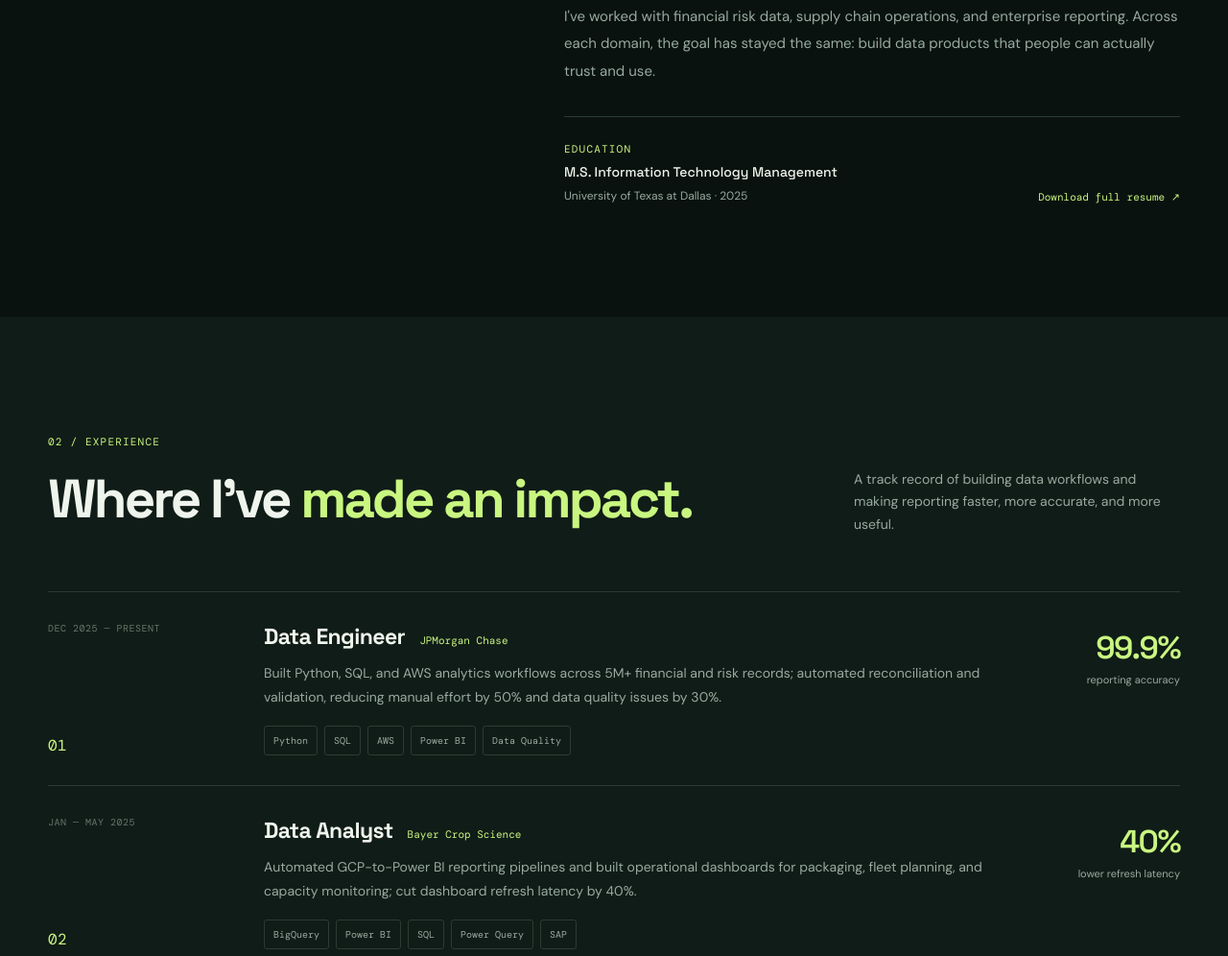
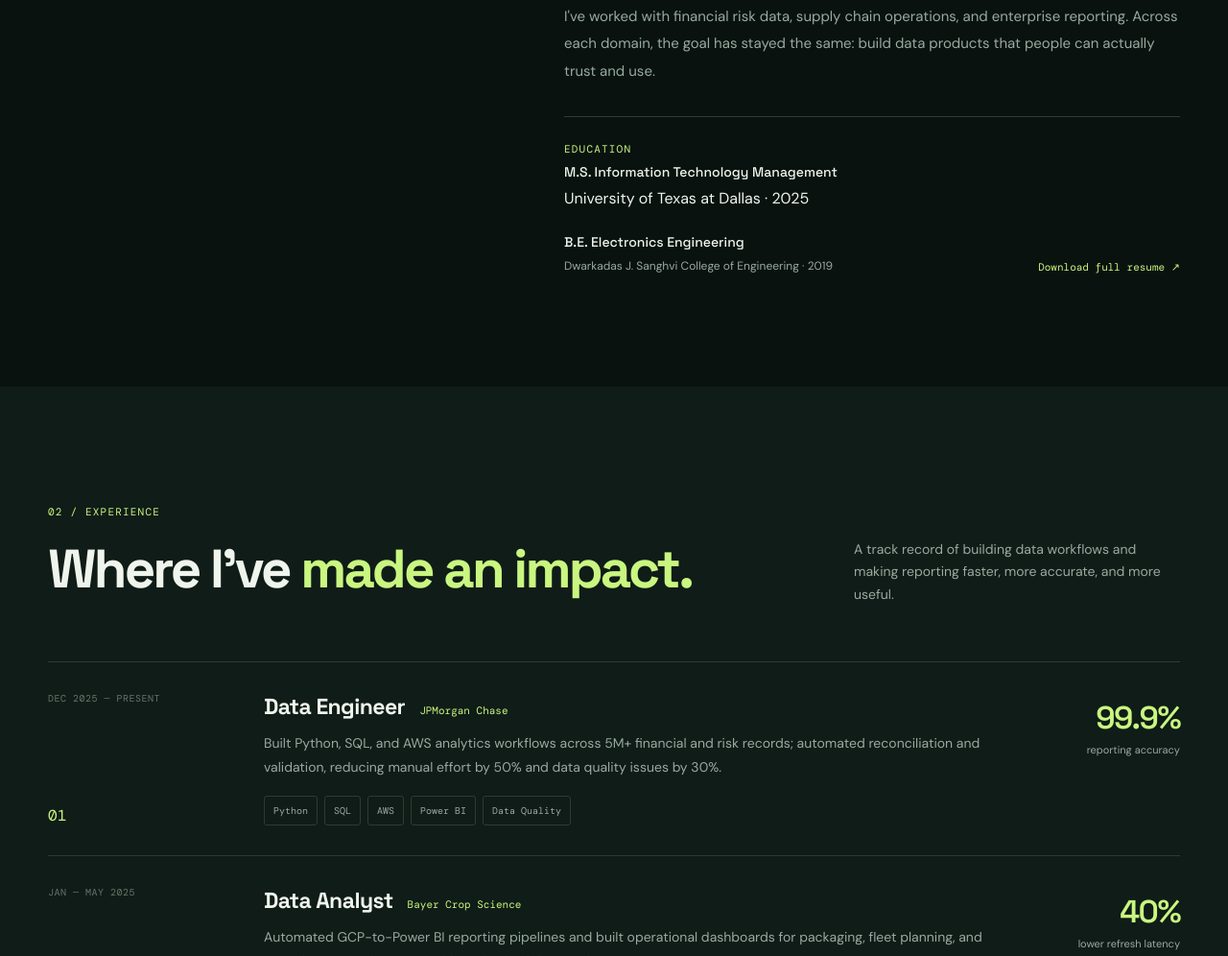
Before and after one commit to NavalDhandha/NavalDhandha.github.io, a plain HTML site: page index.html in a window 1280 px wide. Shown: the part 1668-2664 px from the top of the page at 96% size. Drawn offline with nearby package versions, Linux system fonts and the light colour scheme.

Commit message:
Update about section with education details
Added educational background and updated resume download link.

```diff
--- a/index.html
+++ b/index.html
@@ -58,7 +58,7 @@
       <div class="hero-footer"><span>SCROLL TO EXPLORE <span aria-hidden="true">↓</span></span></div>
     </section>
     <section class="metric-strip" aria-label="Selected career results"><div class="shell metrics"><div><strong>5M<span>+</span></strong><span>Financial & risk records</span></div><div><strong>50<span>%</span></strong><span>Less manual reporting effort</span></div><div><strong>99.9<span>%</span></strong><span>Reporting accuracy</span></div><div><strong>40<span>%</span></strong><span>Faster decision turnaround</span></div></div></section>
-    <section class="section shell about-grid" id="about"><div class="section-side"><span class="section-index">01 / ABOUT</span><h2>More than <em>just</em> the data.</h2></div><div class="about-content"><p class="lead">I work at the intersection of <span>engineering, analytics, and business impact.</span></p><p>My focus is the full data journey: getting information from fragmented source systems, making it reliable through transformation and validation, and putting it into the hands of people who need to make decisions.</p><p>I've worked with financial risk data, supply chain operations, and enterprise reporting. Across each domain, the goal has stayed the same: build data products that people can actually trust and use.</p><div class="about-bottom"><div class="education-item"><span class="small-label">EDUCATION</span><strong>M.S. Information Technology Management</strong><span>University of Texas at Dallas · 2025</span></div><a href="resume.docx" class="text-link" download>Download full resume ↗</a></div></div></section>
+    <section class="section shell about-grid" id="about"><div class="section-side"><span class="section-index">01 / ABOUT</span><h2>More than <em>just</em> the data.</h2></div><div class="about-content"><p class="lead">I work at the intersection of <span>engineering, analytics, and business impact.</span></p><p>My focus is the full data journey: getting information from fragmented source systems, making it reliable through transformation and validation, and putting it into the hands of people who need to make decisions.</p><p>I've worked with financial risk data, supply chain operations, and enterprise reporting. Across each domain, the goal has stayed the same: build data products that people can actually trust and use.</p><div class="about-bottom"><div class="education-item"><span class="small-label">EDUCATION</span><strong>M.S. Information Technology Management</strong><span>University of Texas at Dallas · 2025</span><strong style="margin-top: 18px;"> B.E. Electronics Engineering </strong><span>Dwarkadas J. Sanghvi College of Engineering · 2019</span></div><a href="Resume_NavalDhandha.pdf" class="text-link" download>Download full resume ↗</a></div></div></section>
     <section class="section section-shaded" id="work"><div class="shell"><div class="section-head"><div><span class="section-index">02 / EXPERIENCE</span><h2>Where I've <em>made an impact.</em></h2></div><p>A track record of building data workflows and making reporting faster, more accurate, and more useful.</p></div><div class="experience-list">
       <article class="experience"><div class="experience-meta"><span class="exp-date">DEC 2025 — PRESENT</span><span class="exp-counter">01</span></div><div class="exp-main"><div class="exp-heading"><h3>Data Engineer</h3><span class="company">JPMorgan Chase</span></div><p>Built Python, SQL, and AWS analytics workflows across 5M+ financial and risk records; automated reconciliation and validation, reducing manual effort by 50% and data quality issues by 30%.</p><div class="tag-row"><span>Python</span><span>SQL</span><span>AWS</span><span>Power BI</span><span>Data Quality</span></div></div><div class="exp-outcome"><strong>99.9%</strong><small>reporting accuracy</small></div></article>
       <article class="experience"><div class="experience-meta"><span class="exp-date">JAN — MAY 2025</span><span class="exp-counter">02</span></div><div class="exp-main"><div class="exp-heading"><h3>Data Analyst</h3><span class="company">Bayer Crop Science</span></div><p>Automated GCP-to-Power BI reporting pipelines and built operational dashboards for packaging, fleet planning, and capacity monitoring; cut dashboard refresh latency by 40%.</p><div class="tag-row"><span>BigQuery</span><span>Power BI</span><span>SQL</span><span>Power Query</span><span>SAP</span></div></div><div class="exp-outcome"><strong>40%</strong><small>lower refresh latency</small></div></article>
```
